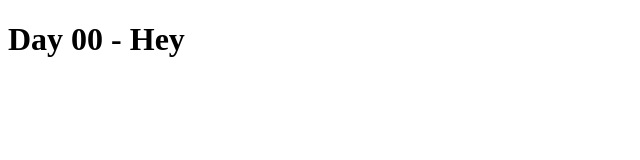
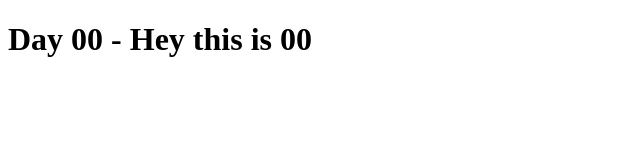
Before and after one commit to jonasholbech/javascript30, a plain HTML site: page 00/index.html in a window 1280 px wide. Shown: the whole page, without its empty margins (0-640 px from the left). Drawn offline with Linux system fonts and the light colour scheme.

Commit message:
00 was here

```diff
--- a/00/index.html
+++ b/00/index.html
@@ -8,6 +8,6 @@
 </head>
 
 <body>
-    <h1>Day 00 - Hey</h1>
+    <h1>Day 00 - Hey this is 00</h1>
 </body>
 </html>
```
